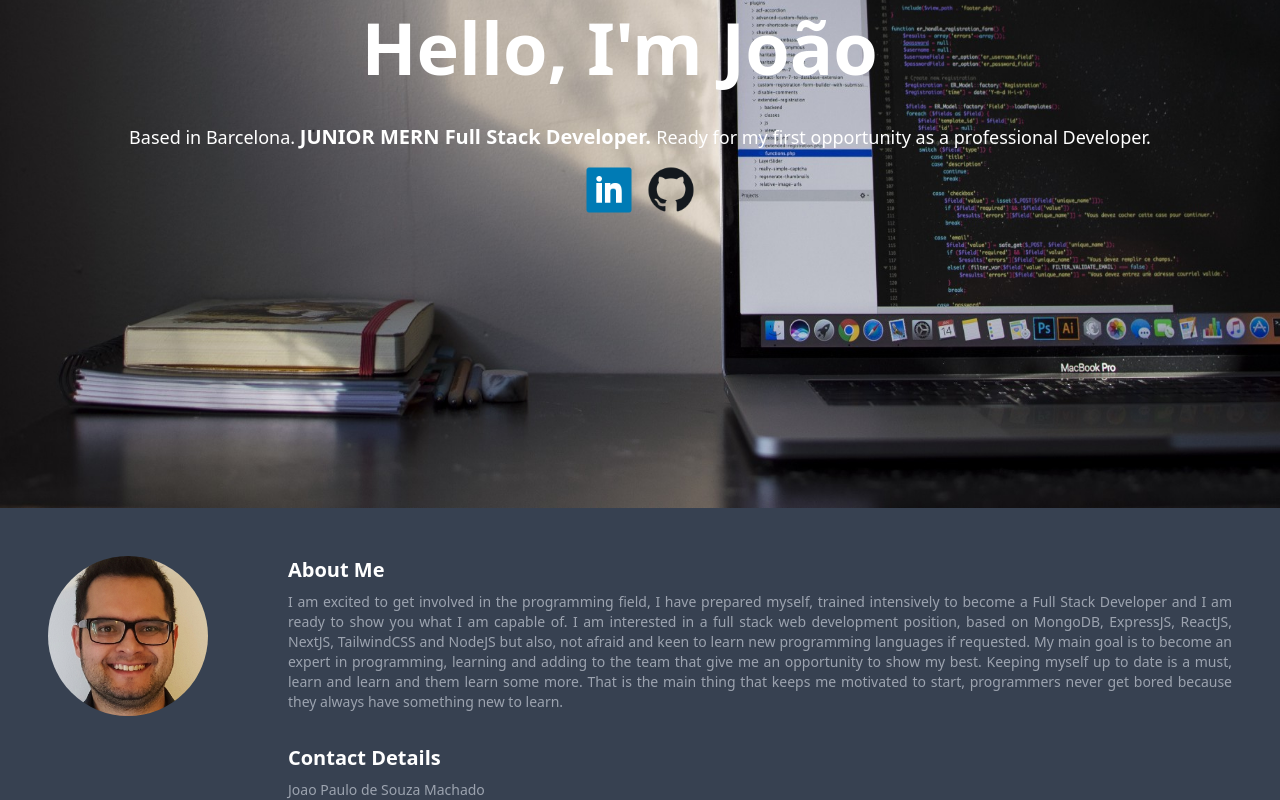
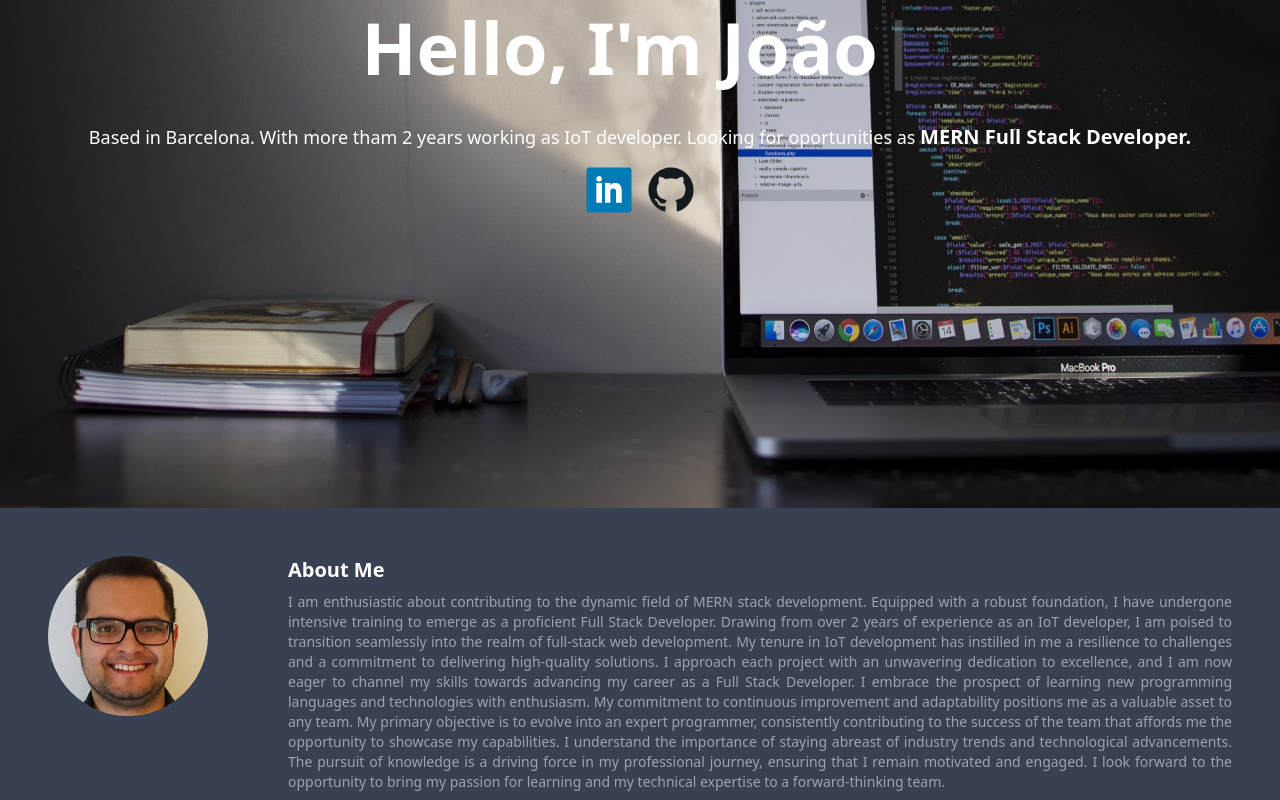
Before and after one commit to jpsm83/joao-resume, a Next.js app: page / in a window 1280 px wide. Shown: the part 340-1140 px from the top of the page. Built offline with nearby package versions, Linux system fonts and the light colour scheme.

Commit message:
'aboutUpdated'

```diff
--- a/src/components/About.js
+++ b/src/components/About.js
@@ -13,23 +13,31 @@ export default function About() {
           alt="Profile Image"
           height={900}
           width={567}
-          objectFit="cover"
         />
       </div>
       <div className="flex flex-col w-full space-y-2">
         <h2 className="text-lg sm:text-xl text-white font-bold">About Me</h2>
         <p className="text-sm sm:text-md text-gray-400 text-justify">
-          I am excited to get involved in the programming field, I have prepared
-          myself, trained intensively to become a Full Stack Developer and I am ready to
-          show you what I am capable of. I am interested in a full stack web development
-          position, based on MongoDB, ExpressJS, ReactJS, NextJS, TailwindCSS and
-          NodeJS but also, not afraid and keen to learn new programming
-          languages if requested. My main goal is to become an expert in
-          programming, learning and adding to the team that give me an
-          opportunity to show my best. Keeping myself up to date is a must, learn and
-          learn and them learn some more. That is the main thing that keeps me
-          motivated to start, programmers never get bored because they always
-          have something new to learn.
+          I am enthusiastic about contributing to the dynamic field of MERN
+          stack development. Equipped with a robust foundation, I have undergone
+          intensive training to emerge as a proficient Full Stack Developer.
+          Drawing from over 2 years of experience as an IoT developer, I am
+          poised to transition seamlessly into the realm of full-stack web
+          development. My tenure in IoT development has instilled in me a
+          resilience to challenges and a commitment to delivering high-quality
+          solutions. I approach each project with an unwavering dedication to
+          excellence, and I am now eager to channel my skills towards advancing
+          my career as a Full Stack Developer. I embrace the prospect of
+          learning new programming languages and technologies with enthusiasm.
+          My commitment to continuous improvement and adaptability positions me
+          as a valuable asset to any team. My primary objective is to evolve
+          into an expert programmer, consistently contributing to the success of
+          the team that affords me the opportunity to showcase my capabilities.
+          I understand the importance of staying abreast of industry trends and
+          technological advancements. The pursuit of knowledge is a driving
+          force in my professional journey, ensuring that I remain motivated and
+          engaged. I look forward to the opportunity to bring my passion for
+          learning and my technical expertise to a forward-thinking team.
         </p>
         <div className="flex flex-col w-full space-y-2">
           <h2 className="text-lg sm:text-xl text-white font-bold mt-6">
--- a/src/components/Header.js
+++ b/src/components/Header.js
@@ -14,7 +14,6 @@ export default function Header() {
           alt="Background Image"
           height={1033}
           width={1838}
-          objectFit="cover"
         />
       </div>
 
@@ -29,11 +28,10 @@ export default function Header() {
           }
         </h1>
         <h3 className="text-md sm:text-lg text-white text-center">
-          Based in Barcelona.{" "}
+          Based in Barcelona. With more tham 2 years working as IoT developer. Looking for oportunities as{" "}
           <span className="text-lg sm:text-xl font-bold text-white">
-            JUNIOR MERN Full Stack Developer.{" "}
+            MERN Full Stack Developer.{" "}
           </span>
-          Ready for my first opportunity as a professional Developer.
         </h3>
         <div className="flex space-x-5 sm:space-x-8 sm:mt-6 mt-4">
           <a href="https://www.linkedin.com/in/joaopsmachado/" target="blank">
--- a/src/components/Portfolio.js
+++ b/src/components/Portfolio.js
@@ -574,7 +574,7 @@ export default function Portfolio() {
                 </div>
                 <div className="flex justify-center items-center m-1 overflow-hidden shrink-0">
                   <Image
-                    src="/images/passport.png"
+                    src="/images/passportjs.png"
                     alt="Passport Image"
                     height={20}
                     width={20}
@@ -853,7 +853,7 @@ export default function Portfolio() {
                 </div>
                 <div className="flex justify-center items-center m-1 overflow-hidden shrink-0">
                   <Image
-                    src="/images/passport.png"
+                    src="/images/passportjs.png"
                     alt="Passport Image"
                     height={20}
                     width={20}
```
